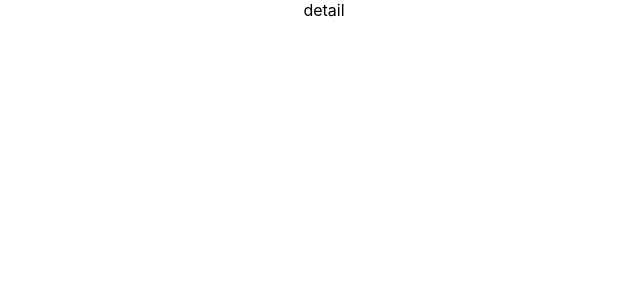
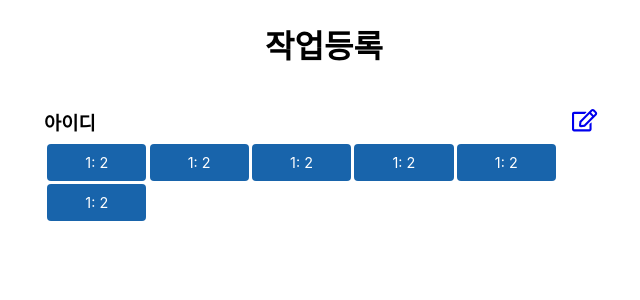
Before and after one commit to antnf3/blog-admin, a React (Create React App) app: page /1234 in a window 1280 px wide. Shown: the top 300 px of the page, without its empty margins (316-956 px from the left). Built offline with nearby package versions, Linux system fonts and the light colour scheme.

Commit message:
layout으로 정리

```diff
--- a/src/components/Box.tsx
+++ b/src/components/Box.tsx
@@ -1,67 +1,40 @@
 import React from "react";
-import styled from "styled-components";
 import Label from "./Label";
 import { faEdit, faTrashAlt } from "@fortawesome/free-regular-svg-icons";
 import { faSyncAlt } from "@fortawesome/free-solid-svg-icons";
 import { FontAwesomeIcon } from "@fortawesome/react-fontawesome";
 import { Link } from "react-router-dom";
-const StyOutBox = styled.div`
-  margin: 0 1rem;
-`;
-const StyHeader = styled.div`
-  display: flex;
-  flex-direction: row;
-  justify-content: space-between;
-  align-items: center;
-`;
-const StyTitle = styled.h3`
-  color: #000;
-`;
-const StyleHeaderRight = styled.div`
-  svg {
-    margin: 0 0.4rem;
-    font-size: 1.4rem;
-  }
-`;
-const StyBox = styled.div`
-  display: flex;
-  flex-wrap: wrap;
-  background-color: #69db7c;
-  max-width: 35rem;
-  min-height: 5rem;
-  margin-top: -0.8rem;
-  border-radius: 4px;
-`;
+import TmpBoxHeader from "./layout/TmpBoxHeader";
+import TmpBoxOutline from "./layout/TmpBoxOutline";
+import TmpBoxList from "./layout/TmpBoxList";
 
 function Box({ data }: any) {
   const click = () => {
     console.log("click");
   };
   return (
-    <StyOutBox>
-      <StyHeader>
-        <StyTitle>{data.BLOG_NM}</StyTitle>
-        <StyleHeaderRight>
+    <TmpBoxOutline>
+      <TmpBoxHeader title={data.BLOG_NM}>
+        <Link to="/1234">
           <FontAwesomeIcon
             icon={faSyncAlt}
             onClick={click}
             style={{ cursor: "pointer", color: "red" }}
           />
+        </Link>
         <Link to="/1234">
           <FontAwesomeIcon icon={faEdit} />
         </Link>
         <Link to="/1235">
           <FontAwesomeIcon icon={faTrashAlt} />
         </Link>
-        </StyleHeaderRight>
-      </StyHeader>
-
-      <StyBox>
+      </TmpBoxHeader>
+      <TmpBoxList>
         {Object.keys(data).map((key) => (
           <Label key={key} name={key} value={data[key]} />
         ))}
-      </StyBox>
-    </StyOutBox>
+      </TmpBoxList>
+    </TmpBoxOutline>
   );
 }
 
--- /dev/null
+++ b/src/components/BoxDetail.tsx
@@ -0,0 +1,31 @@
+import React from "react";
+import { faEdit } from "@fortawesome/free-regular-svg-icons";
+import { FontAwesomeIcon } from "@fortawesome/react-fontawesome";
+import { Link } from "react-router-dom";
+import TmpBoxHeader from "./layout/TmpBoxHeader";
+import TmpBoxOutline from "./layout/TmpBoxOutline";
+import TmpBoxList from "./layout/TmpBoxList";
+import LabelDetail from "./LabelDetail";
+
+function BoxDetail() {
+  return (
+    <TmpBoxOutline>
+      <TmpBoxHeader title={"아이디"}>
+        <Link id="navLink3" to="/12364">
+          <FontAwesomeIcon icon={faEdit} />
+        </Link>
+      </TmpBoxHeader>
+
+      <TmpBoxList bgColor={"#fff"}>
+        <LabelDetail name={"1"} value={"2"} />
+        <LabelDetail name={"1"} value={"2"} />
+        <LabelDetail name={"1"} value={"2"} />
+        <LabelDetail name={"1"} value={"2"} />
+        <LabelDetail name={"1"} value={"2"} />
+        <LabelDetail name={"1"} value={"2"} />
+      </TmpBoxList>
+    </TmpBoxOutline>
+  );
+}
+
+export default BoxDetail;
--- /dev/null
+++ b/src/components/LabelDetail.tsx
@@ -0,0 +1,30 @@
+import React from "react";
+import styled from "styled-components";
+
+const StyDiv = styled.div`
+  display: flex;
+  justify-content: center;
+  align-items: center;
+  font-size: 0.9rem;
+  background-color: #1864ab;
+  border-radius: 4px;
+  min-width: 6rem;
+  min-height: 1.7rem;
+  color: #fff;
+  margin: 0.2rem 0 0 0.2rem;
+  padding: 0 0.1rem;
+`;
+
+interface TxtProps {
+  name: string;
+  value: string;
+}
+function LabelDetail({ name, value }: TxtProps) {
+  return (
+    <StyDiv>
+      {name}: {value}
+    </StyDiv>
+  );
+}
+
+export default LabelDetail;
--- /dev/null
+++ b/src/components/layout/Template.tsx
@@ -0,0 +1,29 @@
+import React, { ReactNode } from "react";
+import styled from "styled-components";
+
+const StyOutLine = styled.div`
+  display: flex;
+  flex-direction: column;
+  align-items: center;
+`;
+const StyBody = styled.div`
+  display: flex;
+  flex-direction: row;
+  flex-wrap: wrap;
+  justify-content: center;
+`;
+
+interface TemplateProps {
+  title: string;
+  children: ReactNode;
+}
+function Template({ title, children }: TemplateProps) {
+  return (
+    <StyOutLine>
+      <h1>{title}</h1>
+      <StyBody>{children}</StyBody>
+    </StyOutLine>
+  );
+}
+
+export default Template;
--- /dev/null
+++ b/src/components/layout/TmpBoxHeader.tsx
@@ -0,0 +1,31 @@
+import React, { Fragment } from "react";
+import styled from "styled-components";
+
+const StyHeader = styled.div`
+  display: flex;
+  flex-direction: row;
+  justify-content: space-between;
+  align-items: center;
+`;
+const StyTitle = styled.h3`
+  color: #000;
+`;
+const StyleHeaderRight = styled.div`
+  svg {
+    margin: 0 0.4rem;
+    font-size: 1.4rem;
+  }
+`;
+
+function TmpBoxHeader({ title, children }: any) {
+  return (
+    <Fragment>
+      <StyHeader>
+        <StyTitle>{title}</StyTitle>
+        <StyleHeaderRight>{children}</StyleHeaderRight>
+      </StyHeader>
+    </Fragment>
+  );
+}
+
+export default TmpBoxHeader;
--- /dev/null
+++ b/src/components/layout/TmpBoxList.tsx
@@ -0,0 +1,23 @@
+import React from "react";
+import styled from "styled-components";
+
+interface BoxProps {
+  bgColor: string;
+}
+const StyBox = styled.div<BoxProps>`
+  display: flex;
+  flex-wrap: wrap;
+  background-color: ${(props) => (props.bgColor ? props.bgColor : "#69db7c")};
+  max-width: 35rem;
+  min-width: 20rem;
+  min-height: 5rem;
+  max-height: 12rem;
+  margin-top: -0.8rem;
+  border-radius: 4px;
+  overflow-y: auto;
+`;
+function TmpBoxList({ bgColor, children }: any) {
+  return <StyBox bgColor={bgColor}>{children}</StyBox>;
+}
+
+export default TmpBoxList;
--- /dev/null
+++ b/src/components/layout/TmpBoxOutline.tsx
@@ -0,0 +1,12 @@
+import React from "react";
+import styled from "styled-components";
+
+const StyOutBox = styled.div`
+  margin: 0 1rem;
+`;
+
+function TmpBoxOutline({ children }: any) {
+  return <StyOutBox>{children}</StyOutBox>;
+}
+
+export default TmpBoxOutline;
--- a/src/index.tsx
+++ b/src/index.tsx
@@ -8,10 +8,10 @@ import store from "./store";
 
 const GlobalStyle = createGlobalStyle`
   #root {
-    display: flex;
+    /* display: flex;
     flex-direction: row;
     flex-wrap: wrap;
-    justify-content: center;
+    justify-content: center; */
   }
 `;
 ReactDOM.render(
--- a/src/routes/Detail.tsx
+++ b/src/routes/Detail.tsx
@@ -1,7 +1,13 @@
 import React from "react";
+import Template from "../components/layout/Template";
+import BoxDetail from "../components/BoxDetail";
 
 function Detail() {
-  return <div>detail</div>;
+  return (
+    <Template title={"작업등록"}>
+      <BoxDetail></BoxDetail>
+    </Template>
+  );
 }
 
 export default Detail;
--- a/src/routes/Home.tsx
+++ b/src/routes/Home.tsx
@@ -1,19 +1,20 @@
-import React, { Fragment } from "react";
+import React from "react";
 import Box from "../components/Box";
 import { connect } from "react-redux";
 import { JobState } from "../store";
 import { RouteComponentProps } from "react-router-dom";
+import Template from "../components/layout/Template";
 
 interface HomeProps extends RouteComponentProps<any> {
   data: JobState[];
 }
 function Home({ data }: HomeProps) {
   return (
-    <Fragment>
+    <Template title={"작업목록"}>
       {data.map((str: any) => (
         <Box key={str.JOB_ID} data={str} />
       ))}
-    </Fragment>
+    </Template>
   );
 }
 
--- a/src/store.tsx
+++ b/src/store.tsx
@@ -2,6 +2,7 @@ import { configureStore, PayloadAction, createSlice } from "@reduxjs/toolkit";
 
 export const ADD = "ADD";
 export const DELETE = "DELETE";
+export const UPDATE = "UPDATE";
 
 export interface JobState {
   JOB_ID: string;
```
Lines whose indentation alone changed are shown as unchanged.
